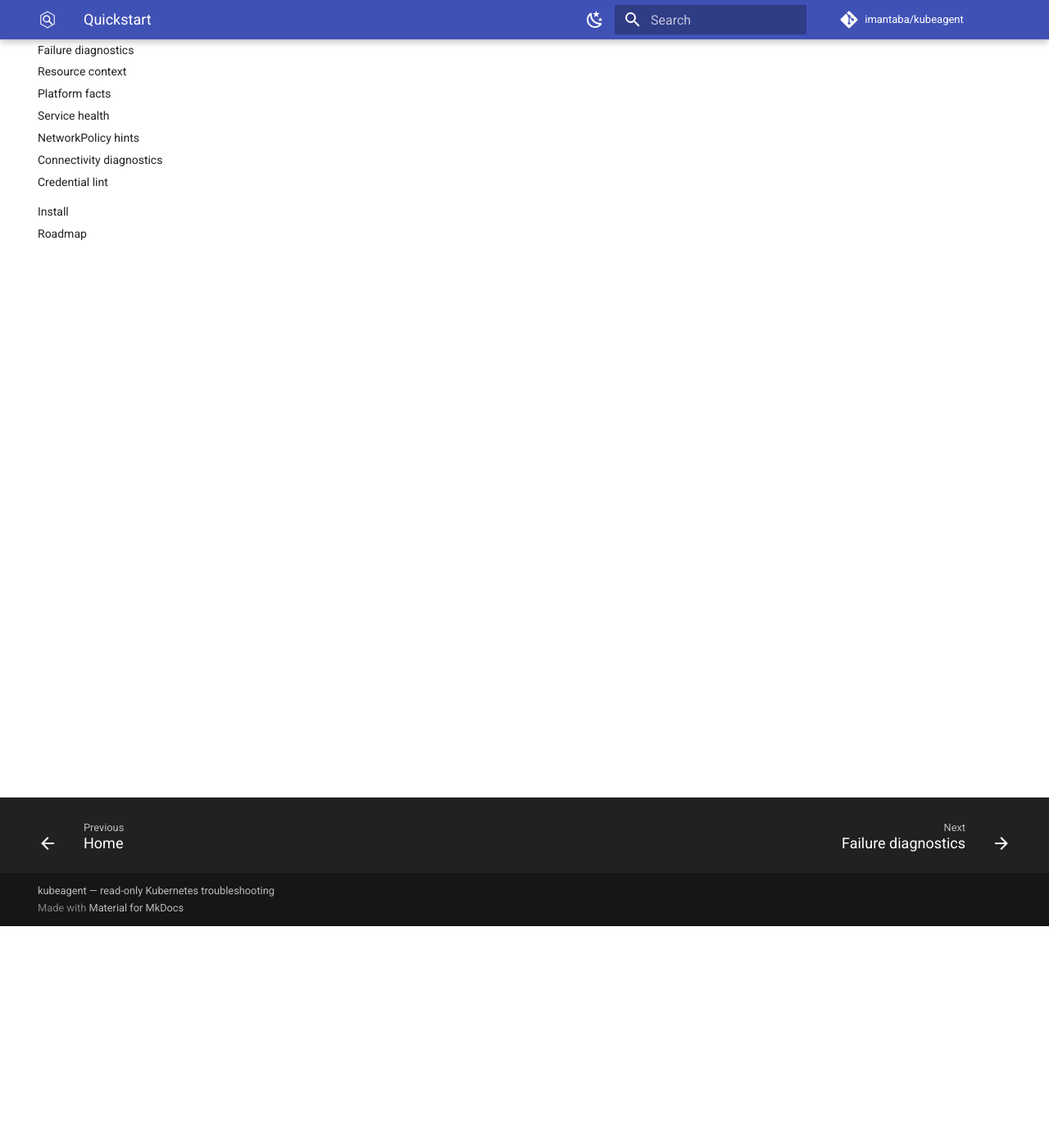
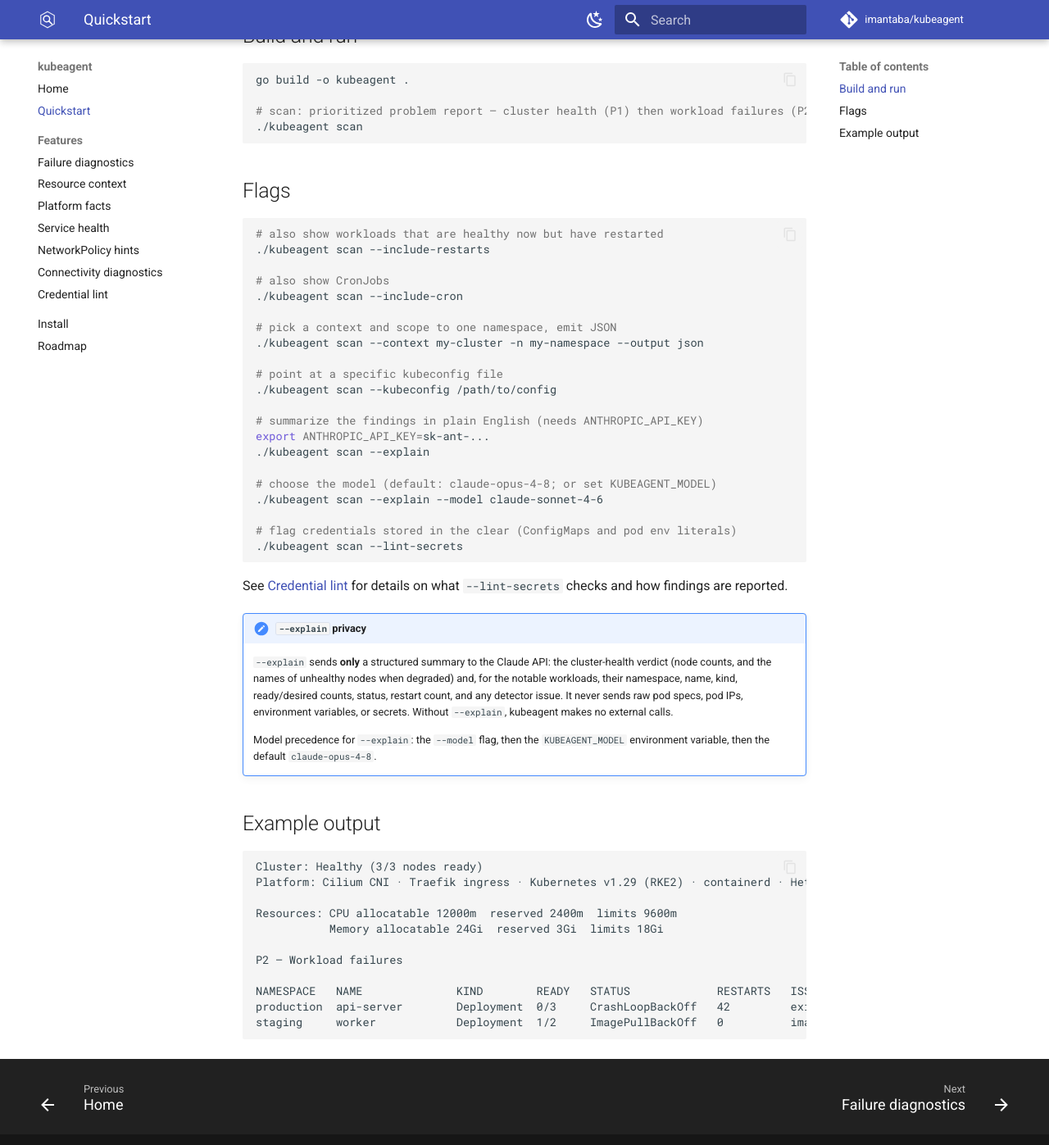
Before and after one commit to imantaba/kubeagent, an MkDocs documentation site: the page built from website/docs/quickstart.md, in a window 1280 px wide and 1400 px high, scrolled down 270 px. Shown: the top 1397 px of the window at 82% size. Built offline with MkDocs 1.6.1 and Material for MkDocs 9.7.7, drawn with Linux system fonts in a browser that asks for light colours; comment, search, counter and statistics services are not loaded; some of the changed text lies outside the part shown.

Commit message:
feat(site): quickstart, install, roadmap pages

````diff
--- a/website/docs/quickstart.md
+++ b/website/docs/quickstart.md
@@ -1,3 +1,70 @@
 # Quickstart
 
-How to build and run kubeagent. (Content added in Task 3.)
+`kubeagent scan` produces a prioritized problem report: cluster health (P1 —
+nodes and kube-system) first, then workload/pod failures (P2). Healthy
+workloads, restart-only workloads, and CronJobs are hidden by default.
+
+## Build and run
+
+```bash
+go build -o kubeagent .
+
+# scan: prioritized problem report — cluster health (P1) then workload failures (P2)
+./kubeagent scan
+```
+
+## Flags
+
+```bash
+# also show workloads that are healthy now but have restarted
+./kubeagent scan --include-restarts
+
+# also show CronJobs
+./kubeagent scan --include-cron
+
+# pick a context and scope to one namespace, emit JSON
+./kubeagent scan --context my-cluster -n my-namespace --output json
+
+# point at a specific kubeconfig file
+./kubeagent scan --kubeconfig /path/to/config
+
+# summarize the findings in plain English (needs ANTHROPIC_API_KEY)
+export ANTHROPIC_API_KEY=sk-ant-...
+./kubeagent scan --explain
+
+# choose the model (default: claude-opus-4-8; or set KUBEAGENT_MODEL)
+./kubeagent scan --explain --model claude-sonnet-4-6
+
+# flag credentials stored in the clear (ConfigMaps and pod env literals)
+./kubeagent scan --lint-secrets
+```
+
+See [Credential lint](features/credential-lint.md) for details on what
+`--lint-secrets` checks and how findings are reported.
+
+!!! note "`--explain` privacy"
+    `--explain` sends **only** a structured summary to the Claude API: the
+    cluster-health verdict (node counts, and the names of unhealthy nodes when
+    degraded) and, for the notable workloads, their namespace, name, kind,
+    ready/desired counts, status, restart count, and any detector issue. It
+    never sends raw pod specs, pod IPs, environment variables, or secrets.
+    Without `--explain`, kubeagent makes no external calls.
+
+    Model precedence for `--explain`: the `--model` flag, then the
+    `KUBEAGENT_MODEL` environment variable, then the default `claude-opus-4-8`.
+
+## Example output
+
+```text
+Cluster: Healthy (3/3 nodes ready)
+Platform: Cilium CNI · Traefik ingress · Kubernetes v1.29 (RKE2) · containerd · Hetzner Cloud
+
+Resources: CPU allocatable 12000m  reserved 2400m  limits 9600m
+           Memory allocatable 24Gi  reserved 3Gi  limits 18Gi
+
+P2 — Workload failures
+
+NAMESPACE   NAME              KIND        READY   STATUS             RESTARTS   ISSUE
+production  api-server        Deployment  0/3     CrashLoopBackOff   42         exit code 1
+staging     worker            Deployment  1/2     ImagePullBackOff   0          image not found
+```
````
Also changed, not shown: website/docs/install.md (+31 -1 lines), website/docs/roadmap.md (+31 -1 lines).
